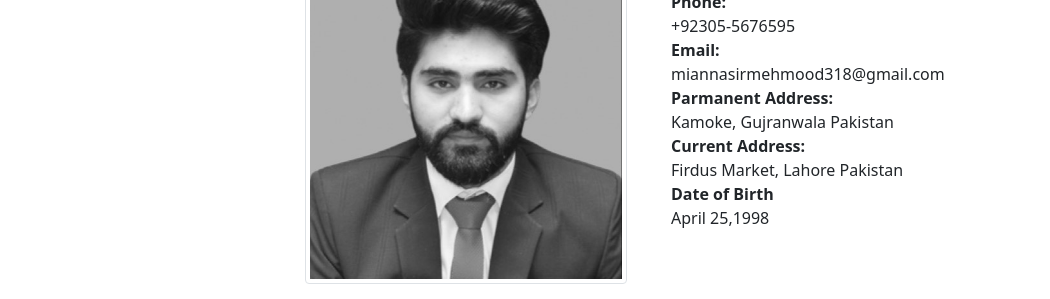
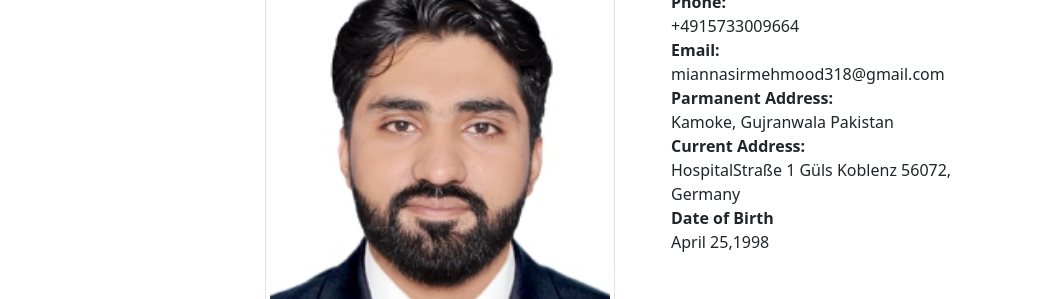
Before and after one commit to Miannasir1/Miannasir1.github.io, a plain HTML site: page index.html in a window 1280 px wide. Shown: the part 162-461 px from the top of the page, without its empty margins (1-1051 px from the left). Drawn offline with nearby package versions, Linux system fonts and the light colour scheme.

Commit message:
Update index.html
personal info change according to germany

```diff
--- a/index.html
+++ b/index.html
@@ -65,7 +65,7 @@
         <div class="container-fluid bg-img">
             <div class="row">
                 <div class="col-md-6">
-                    <img src="images/nasir-3.jpg" class="img-responsive img-thumbnail" width="350" alt="">
+                    <img src="images/Nasir Mehmood.jpg" class="img-responsive img-thumbnail" width="350" alt="">
                 </div>
                 <div class="col-md-6">
                     <div class="card-body1 info">
@@ -73,13 +73,13 @@
                         <!-- <p class="card-text info-color">Front-End-Developer</p> -->
                         <ul class="list-unstyled info-color">
                             <li class="fw-bold">Phone:</li>
-                            <li>+92305-5676595</li>
+                            <li>+4915733009664</li>
                             <li class="fw-bold">Email:</li>
                             <li>miannasirmehmood318@gmail.com</li>
                             <li class="fw-bold">Parmanent Address:</li>
                             <li>Kamoke, Gujranwala Pakistan</li>
                             <li class="fw-bold">Current Address:</li>
-                            <li>Firdus Market, Lahore Pakistan</li>
+                            <li>HospitalStraße 1 Güls Koblenz 56072, Germany</li>
                             <li class="fw-bold ">Date of Birth</li>
                             <li>April 25,1998</li>
                         </ul>
```
